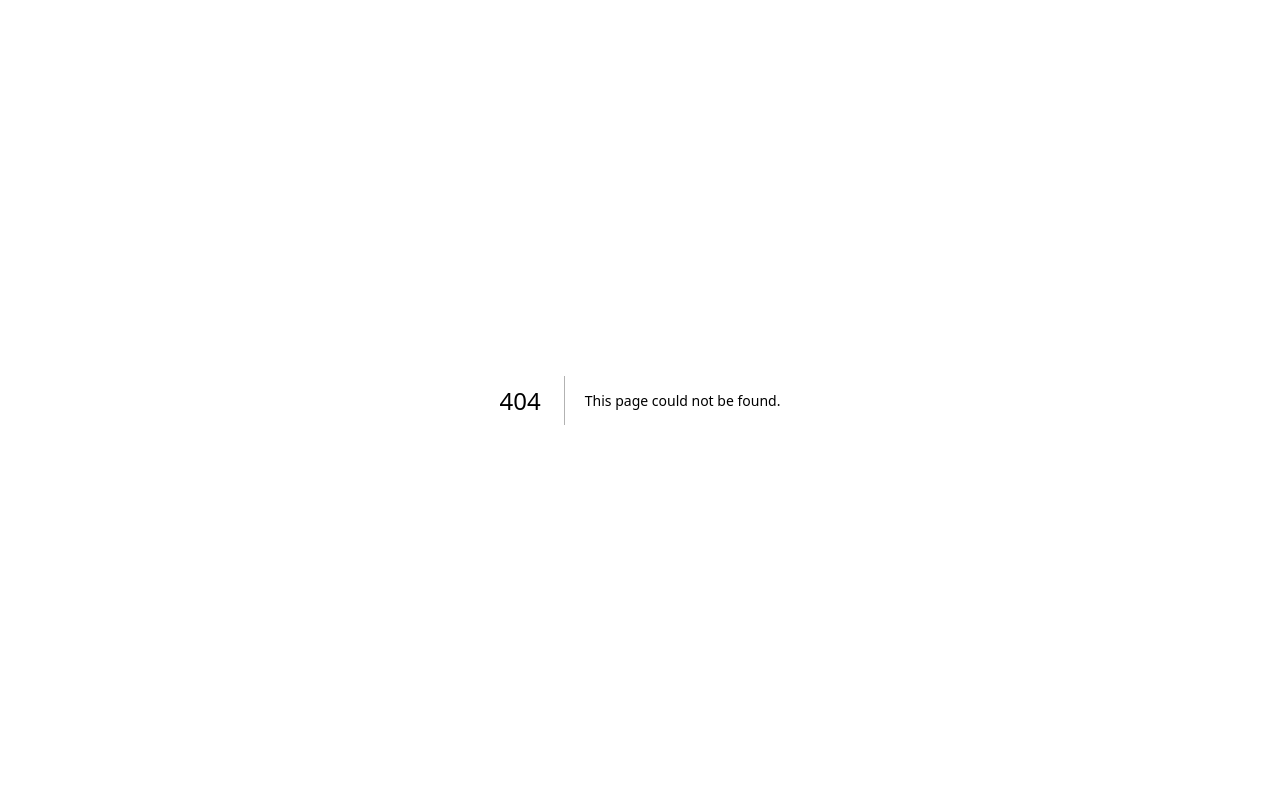
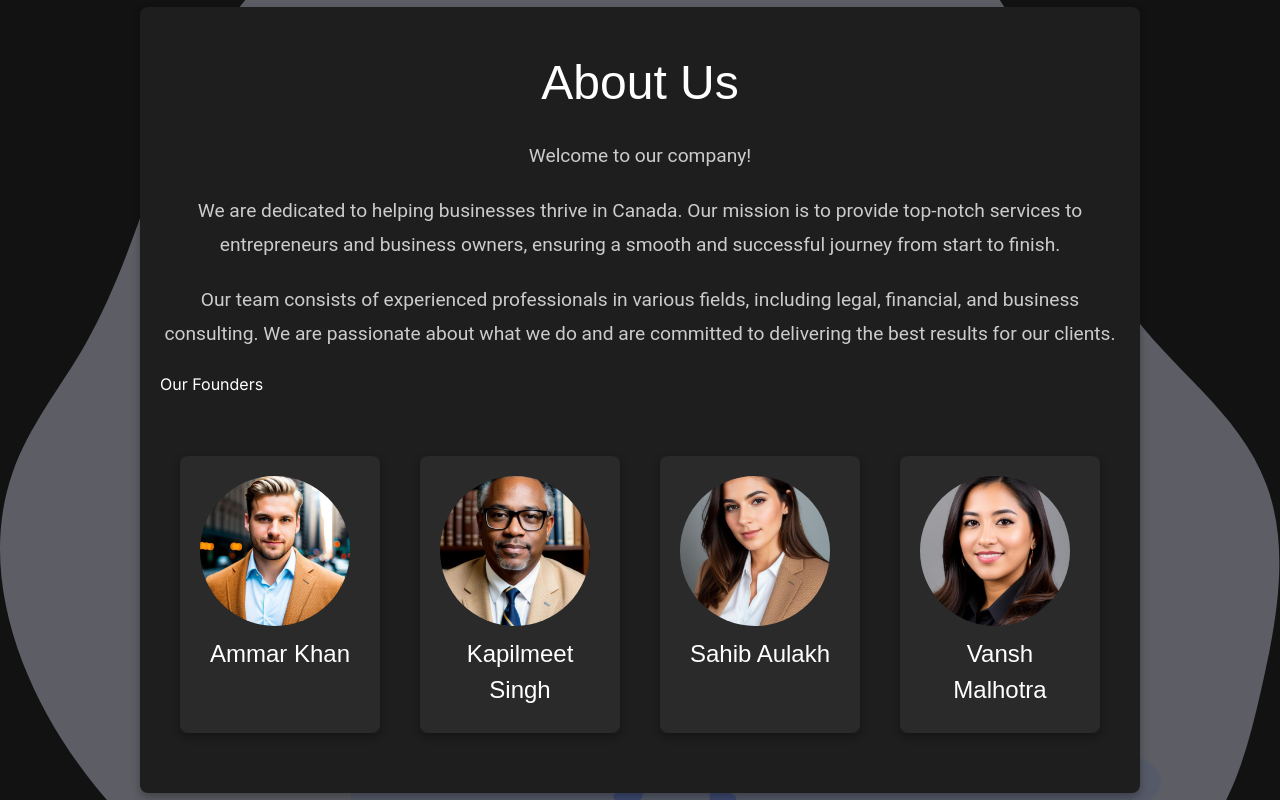
Before and after one commit to ksingh62/quick-incorp-app, a Next.js app: page /prototype/about in a window 1280 px wide. Before the commit this address had no page. Built offline with nearby package versions, Linux system fonts and the light colour scheme; no server answers.

Commit message:
Updated About Us page

```diff
--- /dev/null
+++ b/src/app/prototype/about/page.css
@@ -0,0 +1,80 @@
+/* src/app/prototype/about/page.css */
+
+.about-background {
+    background: url('/public/bg.svg') no-repeat center center fixed;
+    background-size: cover;
+    min-height: 100vh;
+    display: flex;
+    justify-content: center;
+    align-items: center;
+    background-color: #121212; /* Dark background color */
+  }
+
+  .about-container {
+    padding: 40px 20px;
+    max-width: 1000px;
+    margin: 0 auto;
+    background-color: #1e1e1e; /* Dark container color */
+    border-radius: 8px;
+    box-shadow: 0 4px 8px rgba(0, 0, 0, 0.3);
+  }
+
+  .about-container h1 {
+    font-size: 3em;
+    margin-bottom: 20px;
+    color: #ffffff; /* Light text color */
+    text-align: center;
+    font-family: 'Montserrat', sans-serif;
+  }
+
+  .about-container p {
+    font-size: 1.2em;
+    line-height: 1.8;
+    margin-bottom: 20px;
+    color: #cccccc; /* Light text color */
+    text-align: center;
+    font-family: 'Roboto', sans-serif;
+  }
+
+  .team {
+    display: flex;
+    justify-content: space-around;
+    flex-wrap: wrap;
+    margin-top: 40px;
+  }
+
+  .team-member {
+    text-align: center;
+    margin: 20px;
+    flex: 1 1 200px;
+    background-color: #2a2a2a; /* Darker background for team member */
+    padding: 20px;
+    border-radius: 8px;
+    box-shadow: 0 4px 8px rgba(0, 0, 0, 0.3);
+    transition: transform 0.3s;
+  }
+
+  .team-member:hover {
+    transform: translateY(-10px);
+  }
+
+  .team-member img {
+    width: 150px;
+    height: 150px;
+    border-radius: 50%;
+    margin-bottom: 10px;
+    object-fit: cover;
+  }
+
+  .team-member h3 {
+    font-size: 1.5em;
+    margin-bottom: 5px;
+    color: #ffffff; /* Light text color */
+    font-family: 'Montserrat', sans-serif;
+  }
+
+  .team-member p {
+    font-size: 1.1em;
+    color: #aaaaaa; /* Lighter text color */
+    font-family: 'Roboto', sans-serif;
+  }
--- /dev/null
+++ b/src/app/prototype/about/page.js
@@ -0,0 +1,37 @@
+import React from 'react';
+import Image from 'next/image';
+import './page.css';
+
+const AboutPage = () => {
+  return (
+    <div className="about-background">
+      <div className="about-container">
+        <h1>About Us</h1>
+        <p>Welcome to our company!</p>
+        <p>We are dedicated to helping businesses thrive in Canada. Our mission is to provide top-notch services to entrepreneurs and business owners, ensuring a smooth and successful journey from start to finish.</p>
+        <p>Our team consists of experienced professionals in various fields, including legal, financial, and business consulting. We are passionate about what we do and are committed to delivering the best results for our clients.</p>
+        <h2>Our Founders</h2>
+        <div className="team">
+          <div className="team-member">
+            <Image src="/pic-3.jpg" alt="Ammar" width={150} height={150} />
+            <h3>Ammar Khan</h3>
+          </div>
+          <div className="team-member">
+            <Image src="/pic-2.jpg" alt="Kapil" width={150} height={150} />
+            <h3>Kapilmeet Singh</h3>
+          </div>
+          <div className="team-member">
+            <Image src="/pic-1.jpg" alt="Sahib" width={150} height={150} />
+            <h3>Sahib Aulakh</h3>
+          </div>
+          <div className="team-member">
+            <Image src="/pic-4.jpg" alt="Vansh" width={150} height={150} />
+            <h3>Vansh Malhotra</h3>
+          </div>
+        </div>
+      </div>
+    </div>
+  );
+};
+
+export default AboutPage;
--- /dev/null
+++ b/src/app/prototype/library/library.css
@@ -0,0 +1,71 @@
+.library-container {
+    padding: 20px;
+  }
+
+  .library-title {
+    font-size: 2em;
+    margin-bottom: 20px;
+  }
+
+  .library-description {
+    font-size: 1.2em;
+    margin-bottom: 20px;
+  }
+
+  .library-search input {
+    width: 100%;
+    padding: 10px;
+    margin-bottom: 20px;
+    font-size: 1em;
+  }
+
+  .library-section {
+    margin-bottom: 20px;
+  }
+
+  .library-section h2 {
+    font-size: 1.5em;
+    margin-bottom: 10px;
+  }
+
+  .library-section ul {
+    list-style: none;
+    padding: 0;
+  }
+
+  .library-section ul li {
+    padding: 5px 0;
+  }
+
+  .library-section ul li a {
+    color: #0070f3;
+    text-decoration: none;
+  }
+
+  .library-section ul li a:hover {
+    text-decoration: underline;
+  }
+
+  .library-resources {
+    margin-bottom: 20px;
+  }
+
+  .library-resources h2 {
+    font-size: 1.5em;
+    margin-bottom: 10px;
+  }
+
+  .library-resources ul {
+    list-style: none;
+    padding: 0;
+  }
+
+  .library-resources ul li {
+    padding: 10px;
+    border: 1px solid #ddd;
+    margin-bottom: 10px;
+  }
+
+  .library-resources ul li h3 {
+    margin: 0 0 5px 0;
+  }
--- /dev/null
+++ b/src/app/prototype/library/page.js
@@ -0,0 +1,84 @@
+import React from 'react';
+import './library.css';
+
+const resources = [
+  { id: 1, title: 'Business Plan Template', description: 'A comprehensive template for drafting your business plan.' },
+  { id: 2, title: 'Canadian Business Registration Guide', description: 'Step-by-step guide to registering your business in Canada.' },
+  { id: 3, title: 'Funding and Grants Directory', description: 'A list of available funding and grants for Canadian businesses.' },
+];
+
+const documentation = [
+  { id: 1, title: 'Getting Started with Business Registration', link: '/docs/getting-started' },
+  { id: 2, title: 'Tax Obligations for Canadian Businesses', link: '/docs/tax-obligations' },
+];
+
+const tutorials = [
+  { id: 1, title: 'How to Set Up Your Business in Canada', link: '/tutorials/setup-business' },
+  { id: 2, title: 'Using Firebase Auth for Your Business Website', link: '/tutorials/firebase-auth' },
+];
+
+const caseStudies = [
+  { id: 1, title: 'Success Story: Tech Startup in Toronto', description: 'How a tech startup successfully launched and scaled in Toronto.' },
+  { id: 2, title: 'Case Study: E-commerce Business in Vancouver', description: 'A detailed case study of an e-commerce business thriving in Vancouver.' },
+];
+
+const LibraryPage = () => {
+  return (
+    <div className="library-container">
+      <h1 className="library-title">Library</h1>
+      <p className="library-description">Welcome to the Library. Here you can find various resources and documents related to setting up your business in Canada.</p>
+
+      <div className="library-search">
+        <input type="text" placeholder="Search for resources..." />
+      </div>
+
+      <div className="library-section">
+        <h2>Documentation</h2>
+        <ul>
+          {documentation.map(doc => (
+            <li key={doc.id}>
+              <a href={doc.link}>{doc.title}</a>
+            </li>
+          ))}
+        </ul>
+      </div>
+
+      <div className="library-section">
+        <h2>Tutorials</h2>
+        <ul>
+          {tutorials.map(tutorial => (
+            <li key={tutorial.id}>
+              <a href={tutorial.link}>{tutorial.title}</a>
+            </li>
+          ))}
+        </ul>
+      </div>
+
+      <div className="library-section">
+        <h2>Case Studies</h2>
+        <ul>
+          {caseStudies.map(caseStudy => (
+            <li key={caseStudy.id}>
+              <h3>{caseStudy.title}</h3>
+              <p>{caseStudy.description}</p>
+            </li>
+          ))}
+        </ul>
+      </div>
+
+      <div className="library-resources">
+        <h2>Resources</h2>
+        <ul>
+          {resources.map(resource => (
+            <li key={resource.id}>
+              <h3>{resource.title}</h3>
+              <p>{resource.description}</p>
+            </li>
+          ))}
+        </ul>
+      </div>
+    </div>
+  );
+};
+
+export default LibraryPage;
--- a/src/components/Navbar/Navbar.js
+++ b/src/components/Navbar/Navbar.js
@@ -12,8 +12,12 @@ export default function Navbar() {
       <nav className="nav-bar">
         <div>Solutions</div>
         <div>Pricing</div>
-        <div>Library</div>
-        <div>About Us</div>
+        <div>
+          <Link href={"/prototype/library"}>Library</Link>
+        </div>
+        <div>
+          <Link href={"/prototype/about"}>About us</Link>
+        </div>
         <div>
           <Link href={"/prototype/faq"}>FAQs</Link>
         </div>
```
